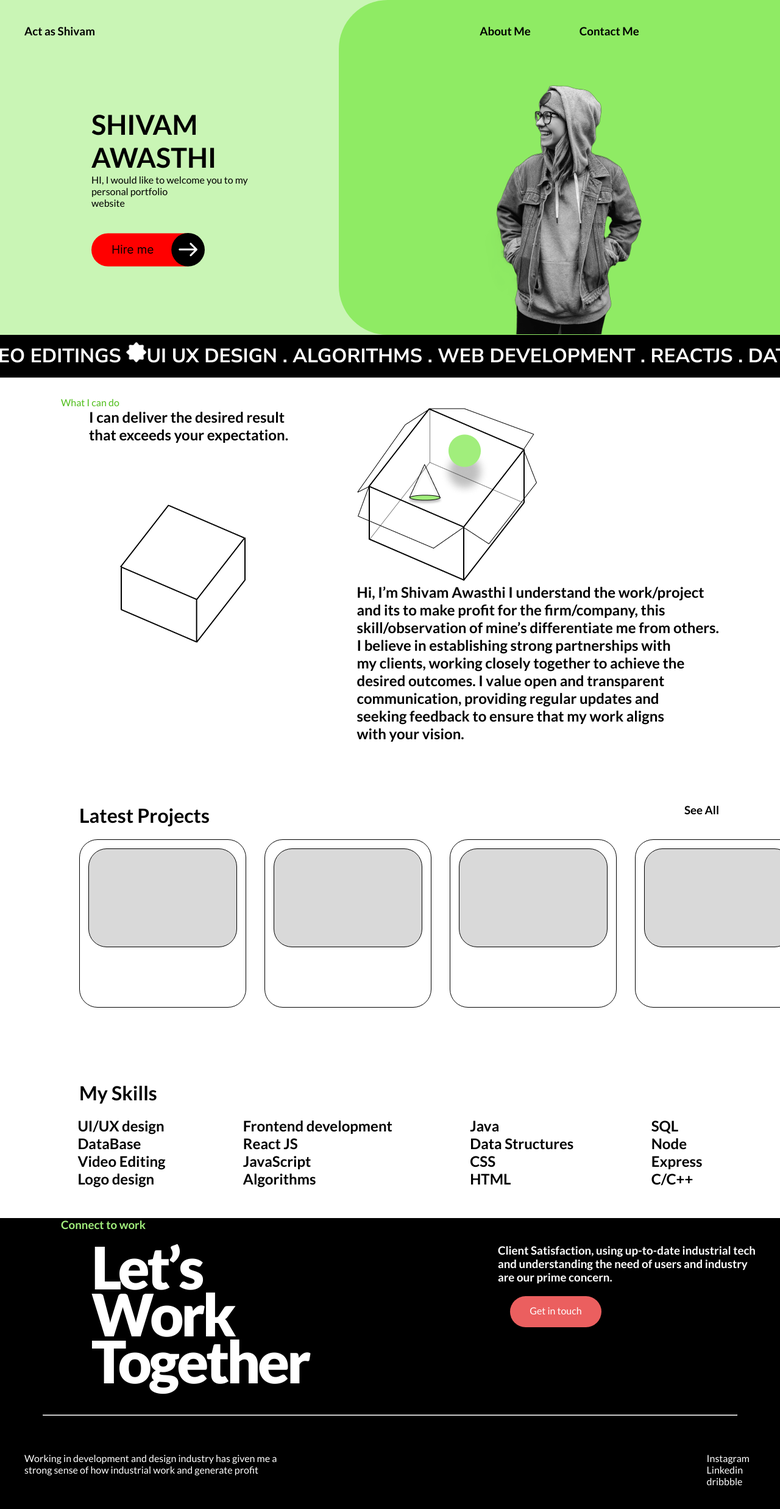
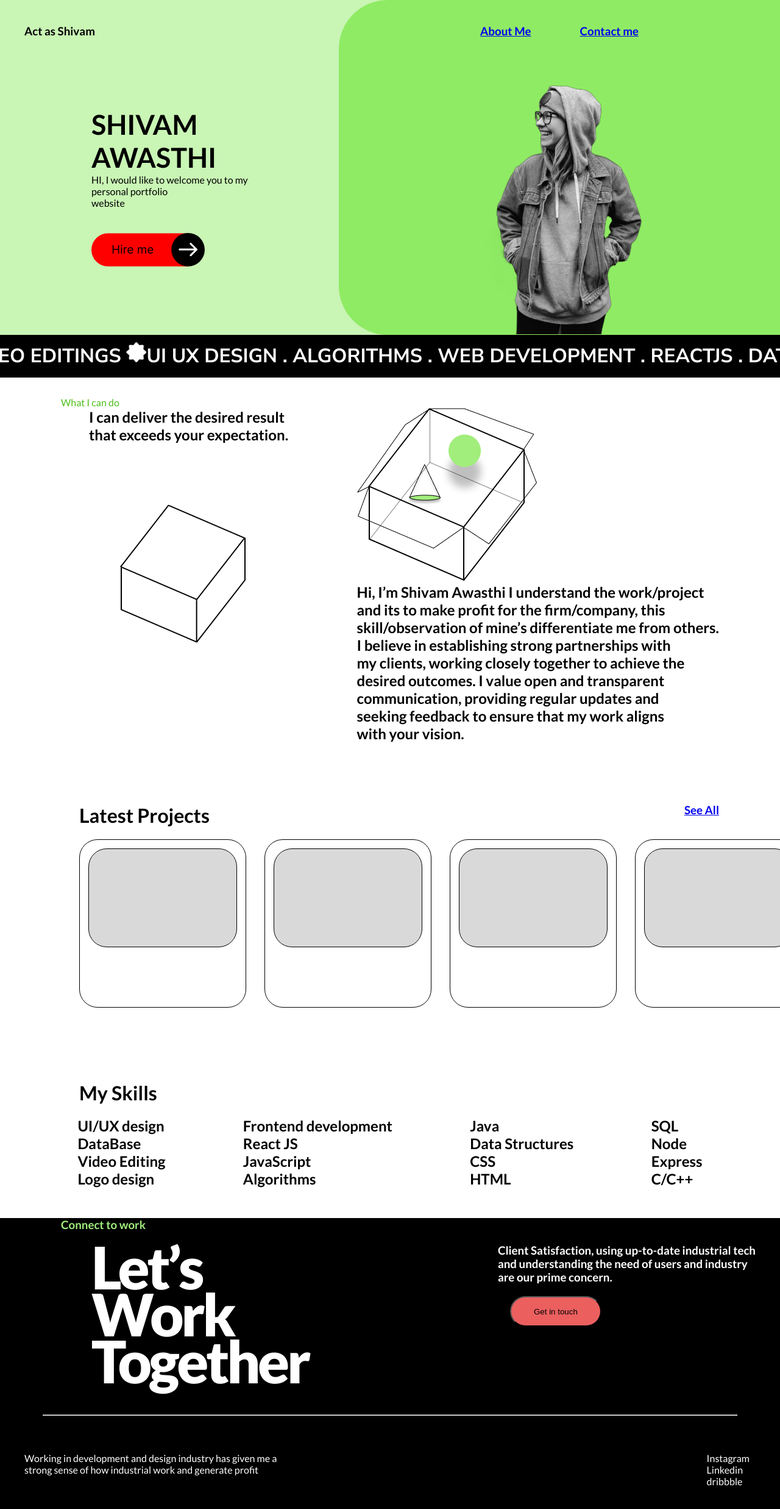
Before and after one commit to Shivam-hits/Portfolio, a React (Create React App) app in the folder frontend/: page / in a window 1280 px wide. Shown: the top 2474 px of the page at 61% size. Built offline with nearby package versions, Linux system fonts and the light colour scheme.

Commit message:
code improvement

```diff
--- a/frontend/src/Pages/about.jsx
+++ b/frontend/src/Pages/about.jsx
@@ -2,7 +2,9 @@ import React from 'react'
 
 function About() {
   return (
-    <div>About</div>
+    <div className='About_page_container'>
+      <p>about me</p>
+    </div>
   )
 }
 
--- a/frontend/src/components/footer/footer.css
+++ b/frontend/src/components/footer/footer.css
@@ -13,14 +13,12 @@
     justify-content: space-between;
 }
 .footer_contact_button{
-    height: 37px;
+    height: 50px;
     width: 150px;
-    padding: 14px 0 0 0;
     text-align: center;
     background-color: #EB5F5F;
     border-radius:30px;
     margin: 20px;
-
 }
 .footer_section_divide{
     color: #7A7A7A;
--- a/frontend/src/components/footer/footer.jsx
+++ b/frontend/src/components/footer/footer.jsx
@@ -18,7 +18,7 @@ function Footer() {
             and understanding the need of users and industry<br/>
             are our prime concern.
           </h3>
-          <p className='footer_contact_button'>Get in touch</p>
+          <button className='footer_contact_button'>Get in touch</button>
         </div>
 
       </div>
--- a/frontend/src/components/header/header.jsx
+++ b/frontend/src/components/header/header.jsx
@@ -3,6 +3,7 @@ import "./header.css"
 import Master from "../../image/master(1).png"
 import Hire from "../../image/Group2.svg"
 import Star from "../../image/star.png"
+import { Link } from "react-router-dom"
 
 function Header() {
   return (
@@ -11,8 +12,8 @@ function Header() {
       <div className='header_navbar'>
         <h3>Act as Shivam</h3>
         <div className='header_navbar_2'>
-          <h3>About Me</h3>
-          <h3>Contact Me</h3>
+          <h3><Link to="/about">About Me</Link></h3>
+          <h3><Link to="/Contact Me">Contact me</Link></h3>
         </div>
       </div>
 
--- a/frontend/src/components/latest/latest.jsx
+++ b/frontend/src/components/latest/latest.jsx
@@ -1,11 +1,12 @@
 import React from 'react'
 import "./latest.css"
+import { Link } from "react-router-dom"
 function Latest() {
   return (
     <div className='Latest_projects'>
       <div className='project_desc'>
       <h1>Latest Projects</h1>
-      <h3 >See All</h3>
+      <h3><Link to="/project">See All</Link></h3>
       </div>
 
       <div className='project_container'>  {/*   project card container */}
@@ -33,9 +34,6 @@ function Latest() {
 
           </div>
         </div>
-
-
-
       </div>
 
     </div>
```
